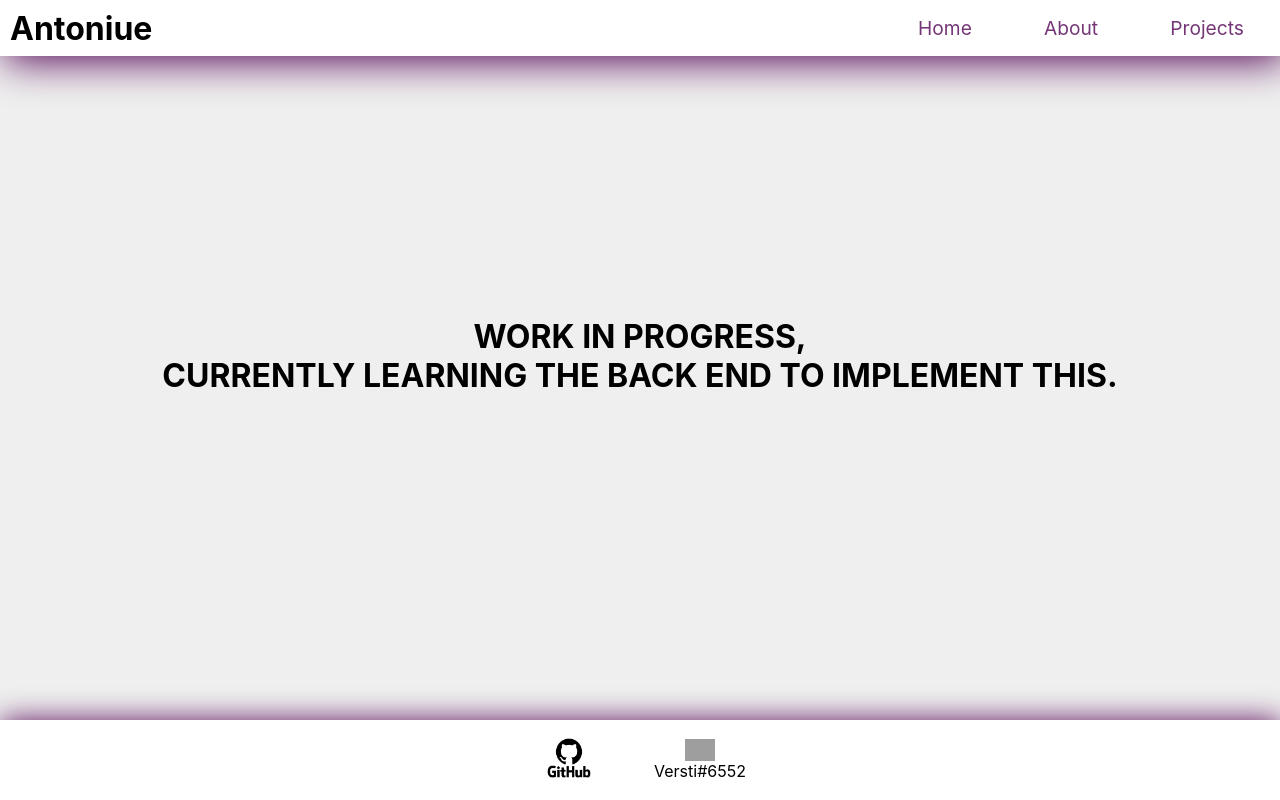
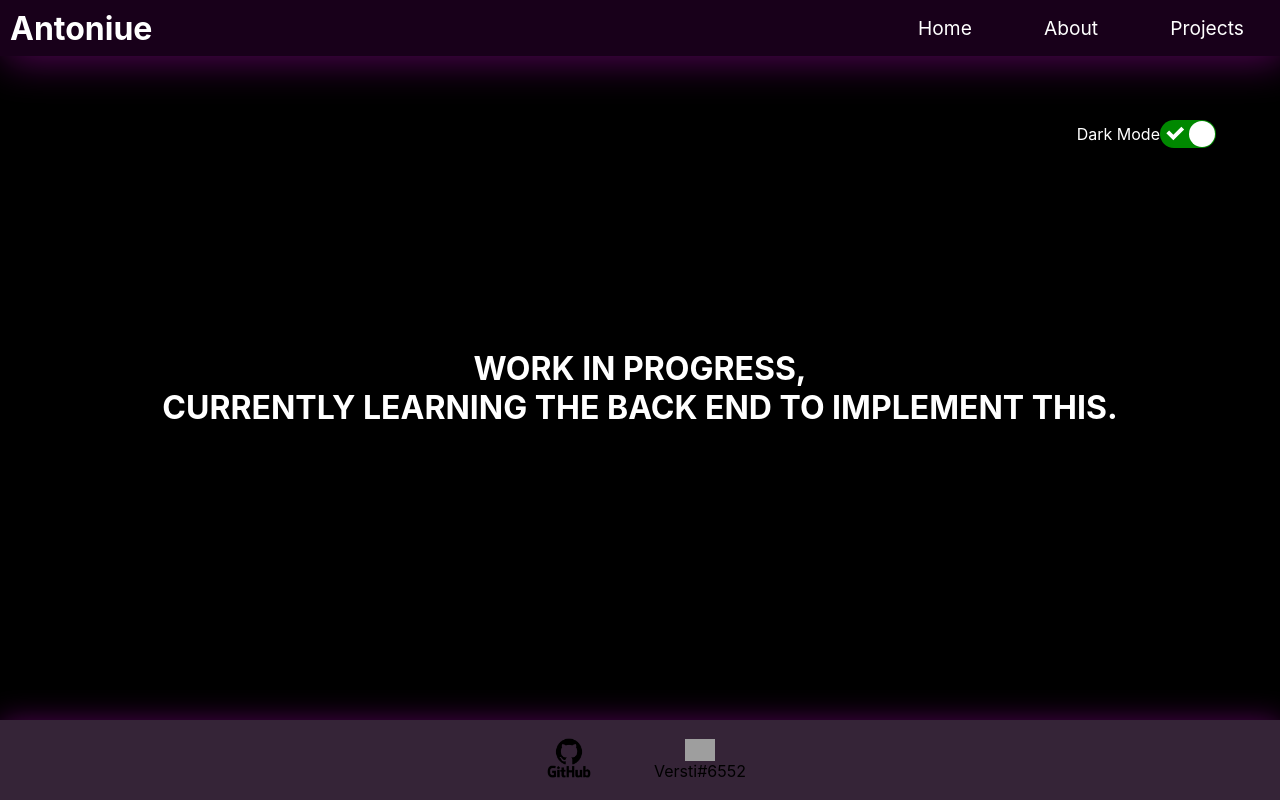
Before and after one commit to Antoniue/portfolio-site, a React (Create React App) app: page /contact in a window 1280 px wide. Built offline with nearby package versions, Linux system fonts and the light colour scheme; grey boxes are pictures that could not be loaded.

Commit message:
added dark theme

```diff
--- a/package.json
+++ b/package.json
@@ -10,6 +10,7 @@
     "react-dom": "^18.2.0",
     "react-router-dom": "^6.4.1",
     "react-scripts": "5.0.1",
+    "react-switch": "^7.0.0",
     "web-vitals": "^2.1.4"
   },
   "scripts": {
--- a/src/App.css
+++ b/src/App.css
@@ -1,3 +1,43 @@
 .App {
   text-align: center;
 }
+
+
+
+/* WHOLE WEBSITE DARK THEME BELOW THIS LINE*/
+#dark .header{
+  background-color: rgba(87, 0, 95, 0.274);
+}
+#dark .headerNavigation a{
+  text-decoration: none;
+  color: white;
+  text-decoration: underline 0.15em rgba(255, 255, 255, 0);
+}
+#dark .headerNavigation a:hover{
+  color: white;
+  text-decoration-color: white;
+}
+#dark .content, #dark .mainContent{
+  background-color: black;
+}
+#dark .headerLogo, #dark .contactText, #dark .aboutTop , #dark .aboutBottom, #dark .projectsSpace, #dark .expandButton{
+  color: white;
+}
+#dark .projectCard{
+  background-color: rgba(61, 41, 63, 0.884);
+}
+#dark .footer {
+  background-color: rgba(61, 41, 63, 0.884);
+  margin-top: 0px;
+}
+.darkSwitch{
+  display: flex;
+  justify-content: center;
+  align-items: center;
+  position: absolute;
+  top: 15%;
+  right: 5%;
+}
+#dark .darkSwitch{
+  color: white;
+}
--- a/src/App.js
+++ b/src/App.js
@@ -4,10 +4,20 @@ import {Route, Routes } from "react-router-dom";
 import { AboutPage } from './components/About/AboutPage';
 import { Projects } from './components/Projects/Projects';
 import { ContactPage } from './components/Contact/ContactPage';
+import { createContext, useState } from 'react';
+import ReactSwitch from 'react-switch';
+
+export const themeContext = createContext(null);
 
 function App() {
+  const [theme, setTheme] = useState('dark');
+
+  const toggleTheme = () => {
+    setTheme((current) => (current === 'light' ? 'dark':'light'));
+  }
   return (
-    <div className="App">
+    <themeContext.Provider value={{theme, toggleTheme}}>
+    <div className="App" id={theme}>
       <Routes>
         <Route path="/" element={<HomePage/>}></Route>
         <Route path="*" element={<HomePage />}></Route>
@@ -15,7 +25,12 @@ function App() {
         <Route path="/projects" element={<Projects/>}></Route>
         <Route path="/contact" element={<ContactPage/>}></Route>
       </Routes>
+      <div className="darkSwitch">
+        <label>{theme ==='light' ? 'Light Mode':"Dark Mode"}</label>
+        <ReactSwitch onChange={toggleTheme} checked={theme === 'dark'}/>
+      </div>
     </div>
+    </themeContext.Provider>
   );
 }
 
--- a/src/components/Contact/ContactPage.js
+++ b/src/components/Contact/ContactPage.js
@@ -6,7 +6,7 @@ function ContactPage(){
         <>
         <div className="content">
             <Header navlist={['Home', 'About', 'Projects']}/>
-            <h1>WORK IN PROGRESS,<br></br>
+            <h1 className='contactText'>WORK IN PROGRESS,<br></br>
             CURRENTLY LEARNING THE BACK END TO IMPLEMENT THIS.
             </h1>
             <Footer />
```
Also changed, not shown: 1 other file (tests, documents, lock files or other folders).
